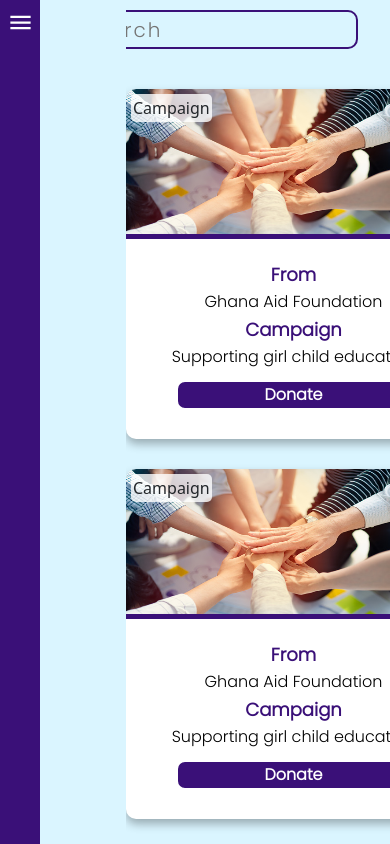
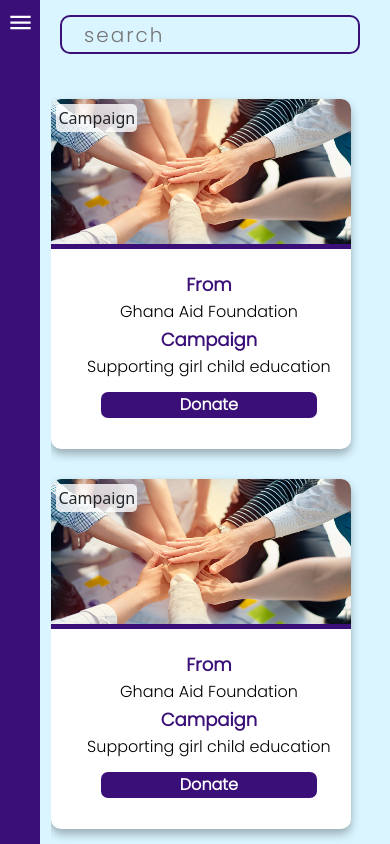
Before and after one commit to CareToShare-Project/CareToShare-Frontend, a React (Create React App) app: page /login/Donor/1/viewRequests in a window 390 px wide. Built offline with nearby package versions, Linux system fonts and the light colour scheme; a web font is replaced by a local one.

Commit message:
Responsive design in donor's page

```diff
--- a/src/App.tsx
+++ b/src/App.tsx
@@ -34,7 +34,7 @@ function App() {
             <Route path='login/createAccount/Donor/:username' element = {<DonorRegistrationPage />} />
 
             {/* admin routes */}
-            <Route path='login/admin/:username' element = {<AdminPage/>} >
+            <Route path='login/Admin/:username' element = {<AdminPage/>} >
               <Route path='' element={<h2>Home Page</h2>}/>
               <Route path='editProfile' element={<h2>Edit userProfile</h2>}/>
               <Route path='approveDonations' element = {<h2>Donation Approval</h2>}/>
--- a/src/Components/AdminPage/AdminPage.tsx
+++ b/src/Components/AdminPage/AdminPage.tsx
@@ -3,7 +3,7 @@ import {useParams} from 'react-router-dom'
 import { Outlet } from 'react-router-dom'
 import SideBar from '../Shared_util/SideBar/SideBar'
 import { adminFeatures} from '../Shared_util/Constants/SideBarFeatures'
-import { MainPageContainer } from '../DonorPage/DonorStyles'
+import { MainPageContainer, RightSideContent } from '../DonorPage/DonorStyles'
 
 function AdminPage(){
     const {username} = useParams()
@@ -13,7 +13,10 @@ function AdminPage(){
                 username={username}
                 features={adminFeatures}
             />
-            <Outlet />
+            <RightSideContent>
+                <Outlet />
+            </RightSideContent>
+
         </MainPageContainer>
     )
 }
--- a/src/Components/DonorPage/DonorStyles.ts
+++ b/src/Components/DonorPage/DonorStyles.ts
@@ -104,8 +104,8 @@ export const MainPageContainer = styled.div`
     width: 100vw;
     height: 100vh;
     display: flex;
-    gap: 30px;
     background: ${({theme})=> theme.background.secondary};
+
 
 
 `
@@ -114,10 +114,17 @@ export const RightSideContent = styled.div`
     z-index: 1;
     width: 100%;
     overflow-y: scroll;
-    @media (max-width: 650px){
-        margin-left: 30px;
+    padding-left: 30px;
+    @media (max-width: 647px){
+        flex: 6;
+        margin-left: -40px;
+    }
 
+    @media (max-width: 413px){
+        margin-left: -35px;
     }
+
+
 
 `
 export const RightSideContentWrapper = styled.div`
@@ -126,12 +133,18 @@ export const RightSideContentWrapper = styled.div`
     flex-direction: column;
     gap: 30px;
     margin-bottom: 20px;
+    @media (max-width: 647px){
+        align-items: center;
+        overflow-x: hidden;
+
+    }
 `
 export const ViewFoundationContainer = styled.div`
     width: 100%;
     display: flex;
     flex-wrap: wrap;
-    column-gap: 5px;
+    align-items: center;
+    column-gap: 10px;
     row-gap: 30px;
 
 `
@@ -139,24 +152,42 @@ export const CardContainer = styled.div`
     display: flex;
     flex-direction: column;
     gap: 20px;
-    width: 320px;
+    width: 300px;
     height: 350px;
     border-radius: 10px;
     background: white;
     box-shadow: 0px 5px 10px rgba(0, 0, 0, 0.3);
     cursor: pointer;
     transition: all 400ms ease-in-out;
+    @media (max-width: 647px){
+        width: 418px;
+    }
+
+    @media (max-width: 415px){
+        width: 300px;
+    }
+
 
     &:hover{
         transform : scale(1.01);
     }
 `
 export const ImageWrapper = styled.img`
-    width: 100%;
+    width: 300px;
     height: 150px;
     border-top-left-radius: 10px;
     border-top-right-radius: 10px;
     border-bottom: 5px solid ${({theme})=> theme.background.primary};
+    @media (max-width: 647px){
+        width: 418px;
+    }
+    @media (max-width: 415px){
+        width: 300px;
+    }
+
+
+
+
 `
 
 export const DetailsWrapper = styled.div`
--- a/src/Components/DonorPage/ViewFoundations.tsx
+++ b/src/Components/DonorPage/ViewFoundations.tsx
@@ -1,4 +1,4 @@
-import React, {useEffect, useMemo, useState} from 'react'
+import React, {useEffect, useState} from 'react'
 import CharityCard from './CharityCard'
 import { ViewFoundationContainer, RightSideContentWrapper} from './DonorStyles'
 import SearchBar from '../Shared_util/SearchBar/SearchBar'
--- a/src/Components/DonorPage/ViewRequests.tsx
+++ b/src/Components/DonorPage/ViewRequests.tsx
@@ -18,7 +18,6 @@ function ViewRequests (){
                 <RequestCard />
                 <RequestCard />
             </ViewFoundationContainer>
-
         </RightSideContentWrapper>
     )
 }
--- a/src/Components/Shared_util/SearchBar/SearchBarStyles.ts
+++ b/src/Components/Shared_util/SearchBar/SearchBarStyles.ts
@@ -5,11 +5,10 @@ export const SearchBarContainer = styled.div`
     display: flex;
     justify-content: flex-end;
     margin-right: 30px;
-    padding: 10px;
-    position: sticky;
-    top: 0px;
-    background: ${({theme})=> theme.background.secondary};
-    z-index: 200;
+    padding: 15px;
+    @media (max-width: 376px){
+        margin-left: 20px;
+    }
 
 
 `
@@ -18,11 +17,16 @@ export const SearchBox = styled.div`
     display: flex;
     width: 300px;
     align-items: center;
-    margin-right: 22px;
     border: 2px solid ${({theme})=> theme.background.primary};
     border-radius: 10px;
     outline: 0px;
     padding-right: 10px;
+    @media (max-width: 450px){
+        margin-right: 0px;
+    }
+    @media (max-width: 376px){
+        width: 300px;
+    }
 
     &:focus{
             border: 2px solid ${({theme})=> theme.color.hover2};;
@@ -43,7 +47,6 @@ export const SearchBox = styled.div`
     }
 
         .search-icon{
-            position: absolute;
             font-size: 22px;
             opacity: 0.7;
 
--- a/src/Components/Shared_util/SideBar/SideBarStyles.ts
+++ b/src/Components/Shared_util/SideBar/SideBarStyles.ts
@@ -20,7 +20,7 @@ const slideIn = keyframes`
 `
 
 export const SideBarContainer = styled.div`
-    width: 25%;
+    flex: 1;
     height: 100vh;
 
     .show{
@@ -34,7 +34,10 @@ export const SideBarContainer = styled.div`
     }
 
     .menu-bar{
-        background:${({theme})=> theme.background.primary}
+        background:${({theme})=> theme.background.primary};
+        @media (max-width: 413px){
+
+        }
     }
 
 `
@@ -68,7 +71,6 @@ export const MenuBar = styled.div`
     height: 100vh;
     width: 40px;
     text-align: center;
-    margin-right: 40px;
 
     @media (max-width: 650px){
         display: block;
```
